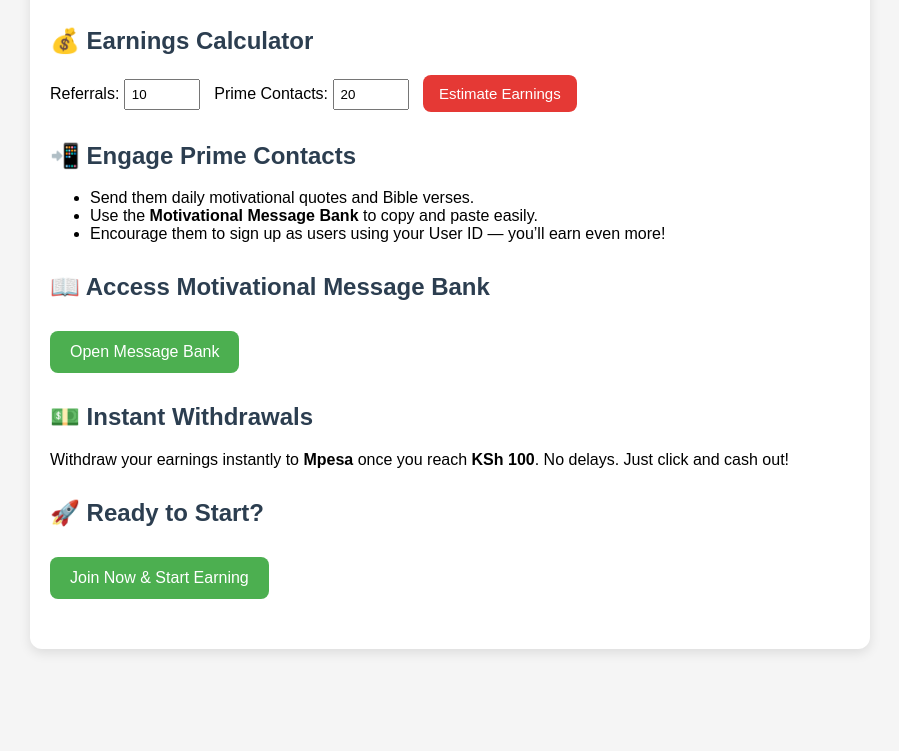
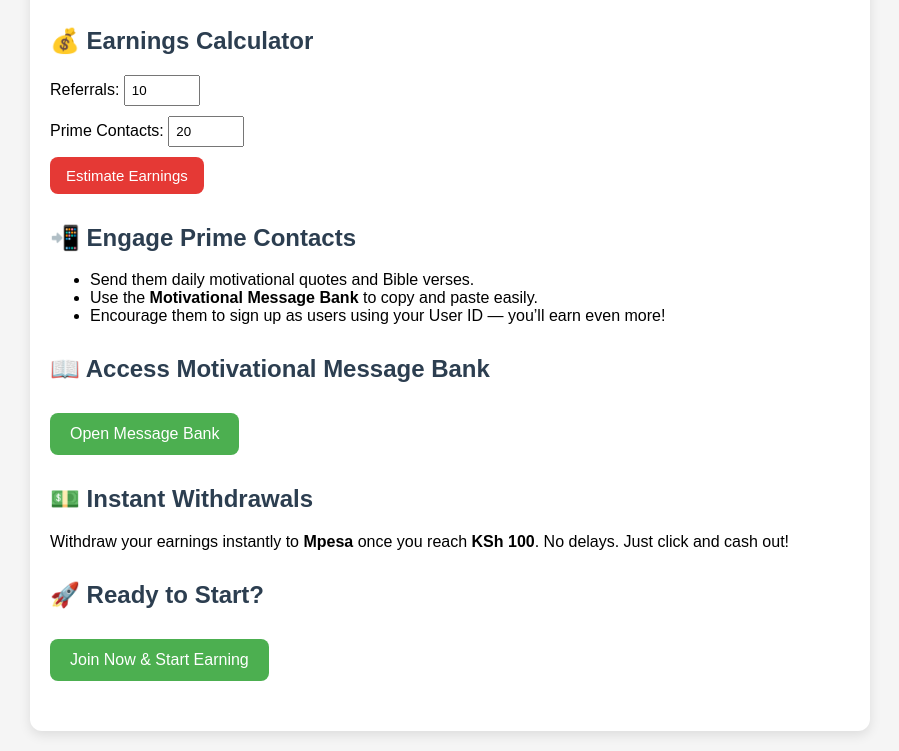
Before and after one commit to masomodigital/how-to-earn, a plain HTML site: page index.html in a window 1280 px wide. Shown: the part 1027-1778 px from the top of the page, without its empty margins (190-1089 px from the left). Before the commit the page ends 1696 px from the top, so only its background shows below. Drawn offline with Linux system fonts and the light colour scheme.

Commit message:
Update index.html

```diff
--- a/index.html
+++ b/index.html
@@ -96,9 +96,15 @@ Buy SMS → You get 20%     Pay KSh 50 → You get 70%
 
     <div class="section calculator">
   <h2>💰 Earnings Calculator</h2>
+  <div style="margin-bottom: 10px;">
     <label>Referrals: <input type="number" id="referrals" value="10"></label>
+  </div>
+  <div style="margin-bottom: 10px;">
     <label>Prime Contacts: <input type="number" id="primes" value="20"></label>
+  </div>
+  <div style="margin-bottom: 10px;">
     <button onclick="calculateEarnings()" style="background-color: #e53935; color: white; padding: 10px 16px; border: none; border-radius: 8px; font-size: 15px;">Estimate Earnings</button>
+  </div>
   <p id="result"></p>
 </div>
 
```
Lines whose indentation alone changed are shown as unchanged.
